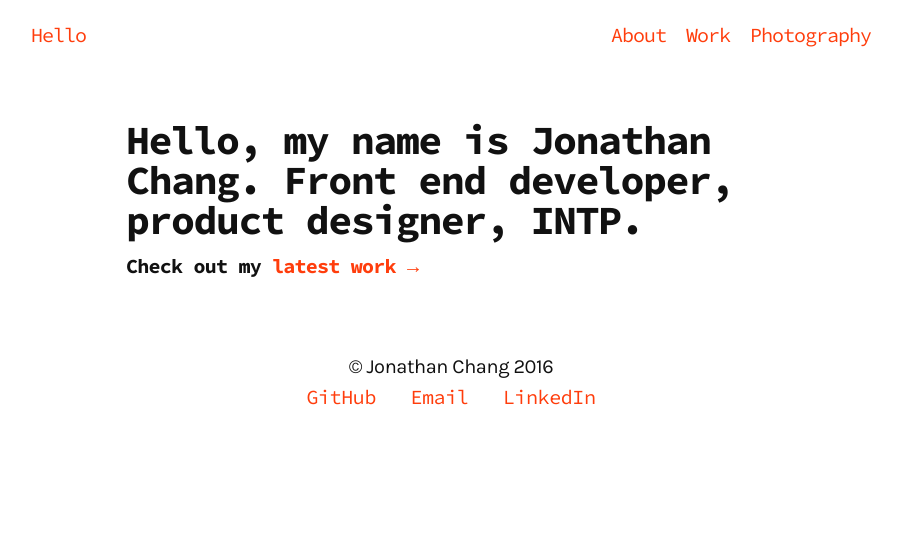
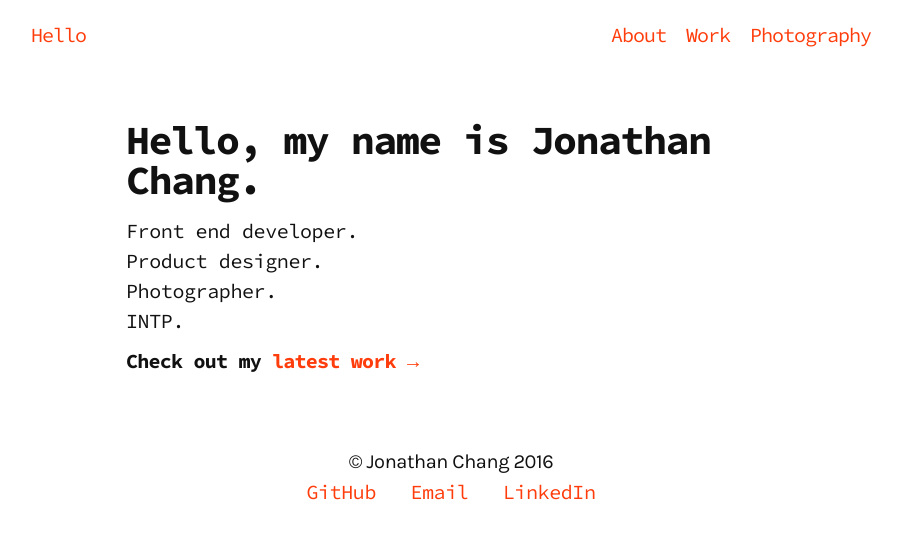
Before and after one commit to dotheygandalf/portfolio, a Jekyll site: the page built from index.html, in a window 1280 px wide. Shown: the top 539 px of the page, without its empty margins (189-1091 px from the left). Built offline with Jekyll 4.4.1, drawn with Linux system fonts in a browser that asks for light colours.

Commit message:
resize images and page layout

```diff
--- a/_sass/_layout.scss
+++ b/_sass/_layout.scss
@@ -37,6 +37,16 @@
 
   .wrapper {
     max-width: 650px;
+  }
+
+  .attributes {
+    list-style: none;
+    margin: 0;
+    margin-bottom: 15px;
+
+    li {
+      font-family: "Source Code Pro", monospace;
+    }
   }
 }
 
--- a/index.html
+++ b/index.html
@@ -4,7 +4,15 @@ layout: default
 
 <div class="index">
   <div class="wrapper">
-    <h1 class="underline">Hello, my name is Jonathan Chang. Front end developer, product designer, INTP.
+    <h1 class="underline">Hello, my name is Jonathan Chang.</h1>
+
+    <ul class="attributes">
+      <li>Front end developer.</li>
+      <li>Product designer.</li>
+      <li>Photographer.</li>
+      <li>INTP.</li>
+    </ul>
+
     <h4>Check out my <a href="/work/">latest work →</a></h4>
   </div>
 </div>
```
Also changed, not shown: assets/photography/disneyland/disneyland-3.jpg, assets/photography/disneyland/disneyland-4.jpg, assets/photography/disneyland/disneyland-5.jpg, assets/thumbnails/disneyland-child-balloon.jpg, 2 other files.
